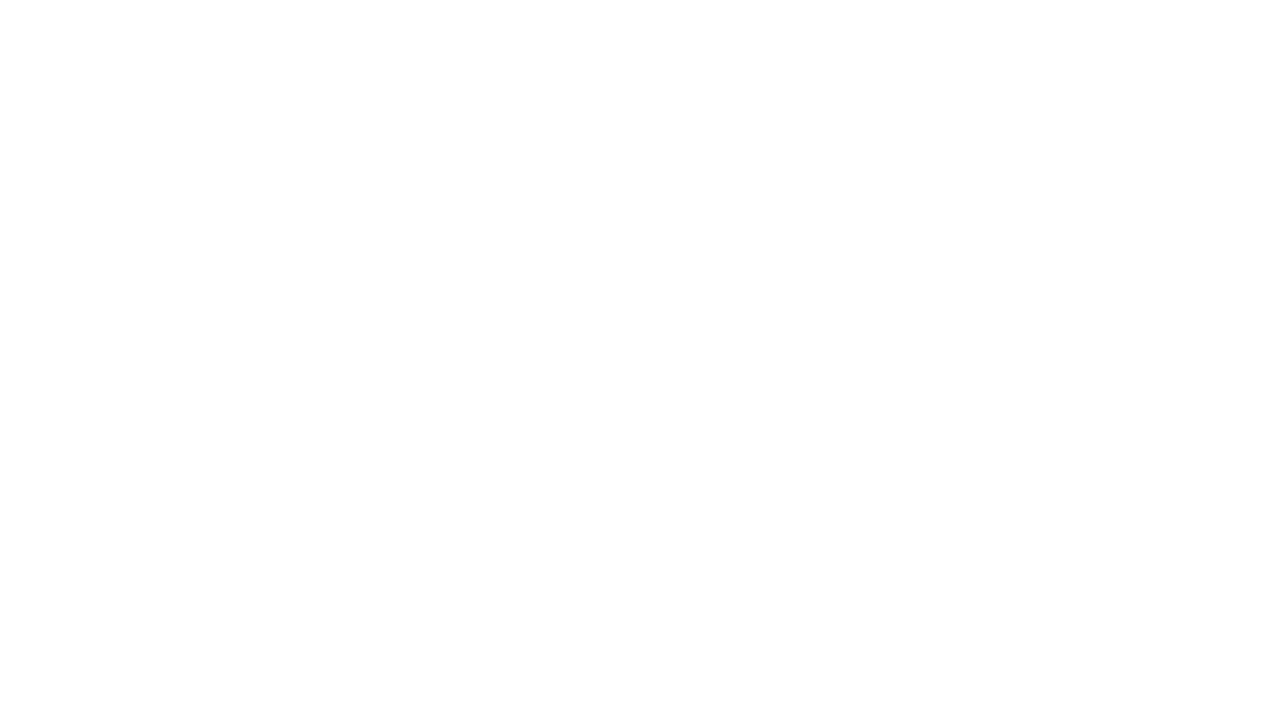
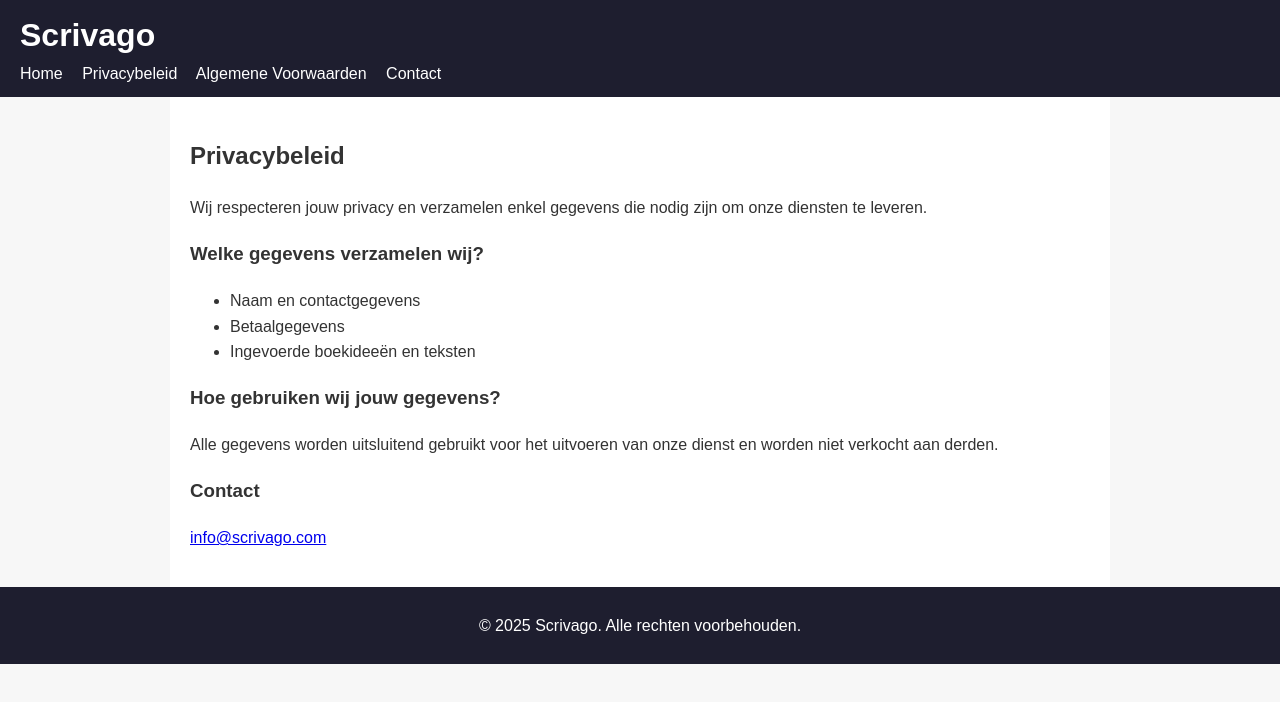
Before and after one commit to NebulaNomadSolutions/scribago-website, a plain HTML site: page privacy.html in a window 1280 px wide. Drawn offline with Linux system fonts and the light colour scheme.

Commit message:
Update website

```diff
--- a/privacy.html
+++ b/privacy.html
@@ -0,0 +1,50 @@
+<!DOCTYPE html>
+<html lang="nl">
+<head>
+    <meta charset="UTF-8">
+    <meta name="viewport" content="width=device-width, initial-scale=1.0">
+    <title>Privacybeleid - Scrivago</title>
+    <link rel="stylesheet" href="style.css">
+</head>
+<body>
+<header>
+    <h1>Scrivago</h1>
+    <nav>
+        <a href="index.html">Home</a>
+        <a href="privacy.html">Privacybeleid</a>
+        <a href="terms.html">Algemene Voorwaarden</a>
+        <a id="email-link" href="#">Contact</a>
+    </nav>
+</header>
+
+<main>
+    <h2>Privacybeleid</h2>
+    <p>Wij respecteren jouw privacy en verzamelen enkel gegevens die nodig zijn om onze diensten te leveren.</p>
+    <h3>Welke gegevens verzamelen wij?</h3>
+    <ul>
+        <li>Naam en contactgegevens</li>
+        <li>Betaalgegevens</li>
+        <li>Ingevoerde boekideeën en teksten</li>
+    </ul>
+    <h3>Hoe gebruiken wij jouw gegevens?</h3>
+    <p>Alle gegevens worden uitsluitend gebruikt voor het uitvoeren van onze dienst en worden niet verkocht aan derden.</p>
+    <h3>Contact</h3>
+    <p id="email"></p>
+</main>
+
+<footer>
+    <p>&copy; 2025 Scrivago. Alle rechten voorbehouden.</p>
+</footer>
+
+<script>
+    const user = "info";
+    const domain = "scrivago.com";
+    const email = `${user}@${domain}`;
+    const emailLink = document.createElement("a");
+    emailLink.href = `mailto:${email}`;
+    emailLink.textContent = email;
+    document.getElementById("email").appendChild(emailLink);
+    document.getElementById("email-link").href = `mailto:${email}`;
+</script>
+</body>
+</html>
--- a/style.css
+++ b/style.css
@@ -0,0 +1,65 @@
+body {
+    font-family: Arial, sans-serif;
+    margin: 0;
+    line-height: 1.6;
+    background: #f7f7f7;
+    color: #333;
+}
+
+header {
+    background: #1e1e2f;
+    color: #fff;
+    padding: 10px 20px;
+}
+
+header h1 {
+    margin: 0;
+}
+
+nav a {
+    color: #fff;
+    margin-right: 15px;
+    text-decoration: none;
+}
+
+nav a:hover {
+    text-decoration: underline;
+}
+
+main {
+    padding: 20px;
+    background: white;
+    max-width: 900px;
+    margin: auto;
+}
+
+footer {
+    text-align: center;
+    padding: 10px;
+    background: #1e1e2f;
+    color: #fff;
+}
+
+form {
+    margin-top: 10px;
+}
+
+input[type="email"] {
+    padding: 8px;
+    width: 250px;
+    border: 1px solid #ccc;
+    border-radius: 4px;
+}
+
+button {
+    padding: 8px 12px;
+    background: #1e1e2f;
+    color: white;
+    border: none;
+    border-radius: 4px;
+    cursor: pointer;
+}
+
+button:hover {
+    background: #33334d;
+}
```
Also changed, not shown: index.html (+24 -13 lines), terms.html (+47 -0 lines).
